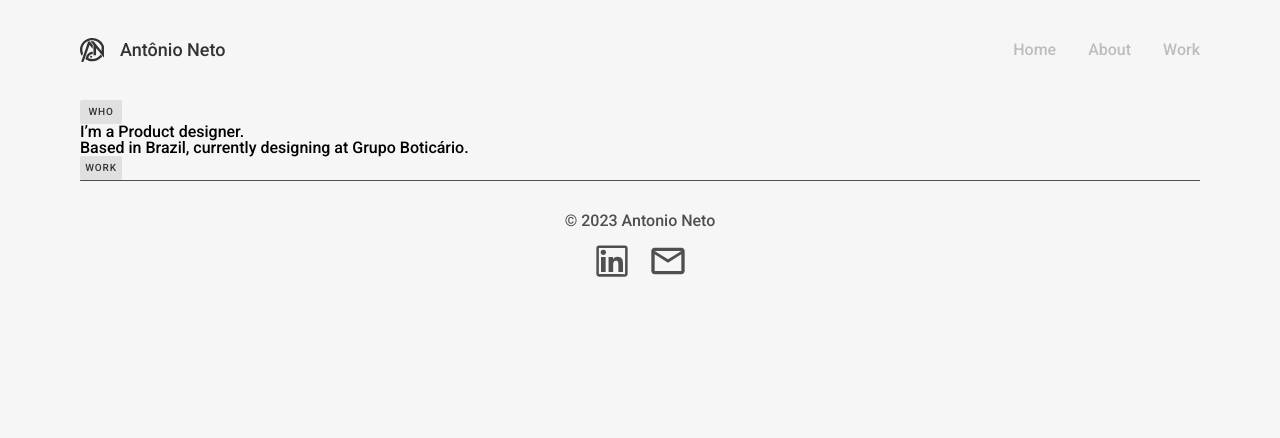
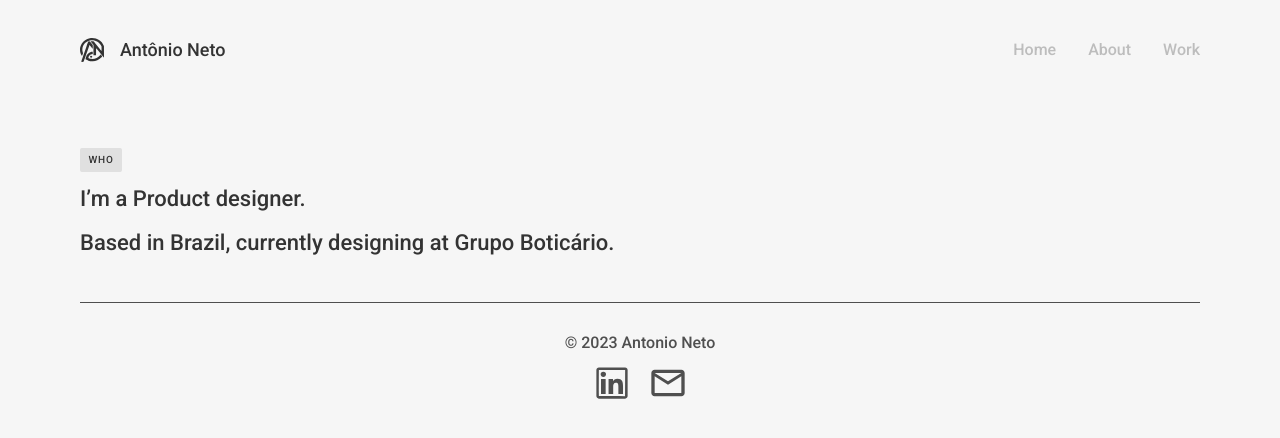
Before and after one commit to gabrielmulleer/portfolio-antonio-neto, a React (Vite) app: page / in a window 1280 px wide. Shown: the top 438 px of the page. Built offline with nearby package versions, Linux system fonts and the light colour scheme.

Commit message:
refactor: who section improvement

```diff
--- /dev/null
+++ b/src/Pages/Main/Main.module.scss
@@ -0,0 +1,15 @@
+@import '/src/styles/variables';
+
+.wrapper{
+    padding: 3rem 0 ;
+    display: flex;
+    gap: 3rem;
+    &__who{
+        margin-top: 4.13;
+        &_text{
+            margin-top: 1rem;
+            font-size: 22px;
+            color: $Gray-1;
+        }
+    }
+}
--- a/src/Pages/Main/index.jsx
+++ b/src/Pages/Main/index.jsx
@@ -1,17 +1,20 @@
-import React from 'react';
+import styles from './Main.module.scss';
 import Tag from '../../assets/components/Tag';
 
 export default function Main() {
   return (
     <>
-      <section>
-        <Tag>WHO</Tag>
-        <p>I’m a Product designer. </p>
-        <p>Based in Brazil, currently designing at Grupo Boticário.</p>
-      </section>
-      <section>
-        <Tag>WORK</Tag>
-      </section>
+      <main className={styles.wrapper}>
+        <section className={styles.wrapper__who}>
+          <Tag>WHO</Tag>
+          <p className={styles.wrapper__who_text}>
+            I’m a Product designer.
+            <br />
+            <br />
+            Based in Brazil, currently designing at Grupo Boticário.
+          </p>
+        </section>
+      </main>
     </>
   );
 }
```
